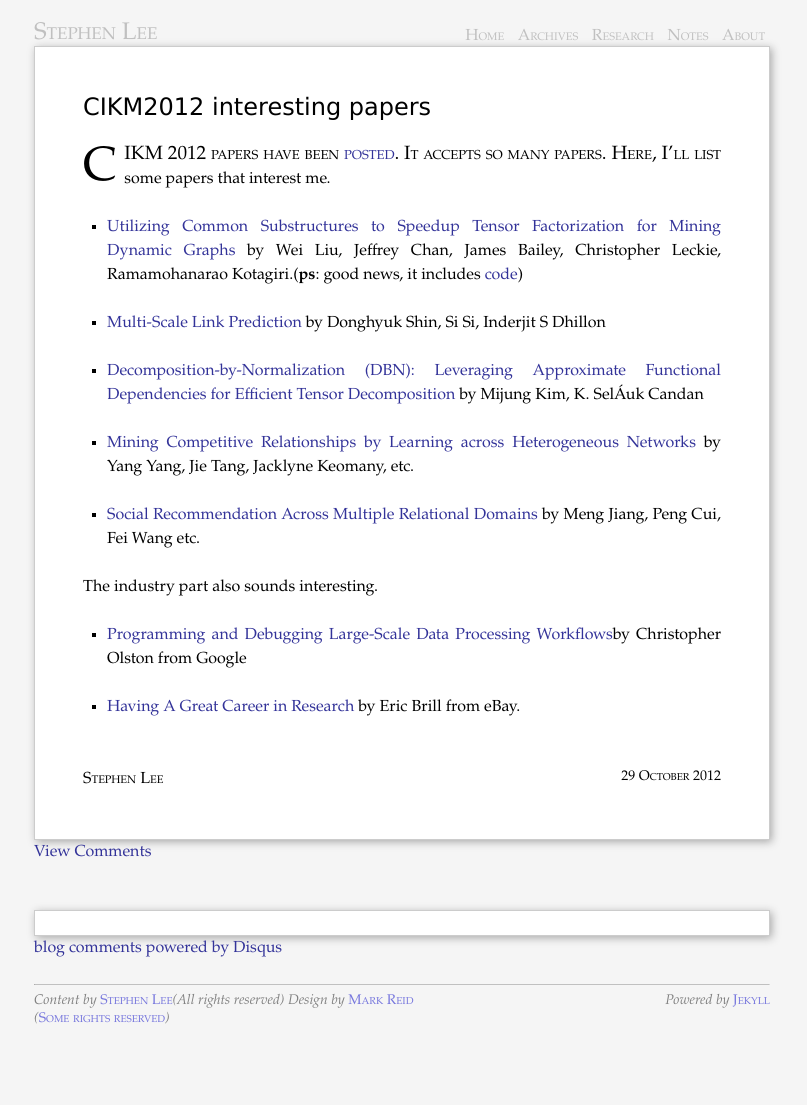
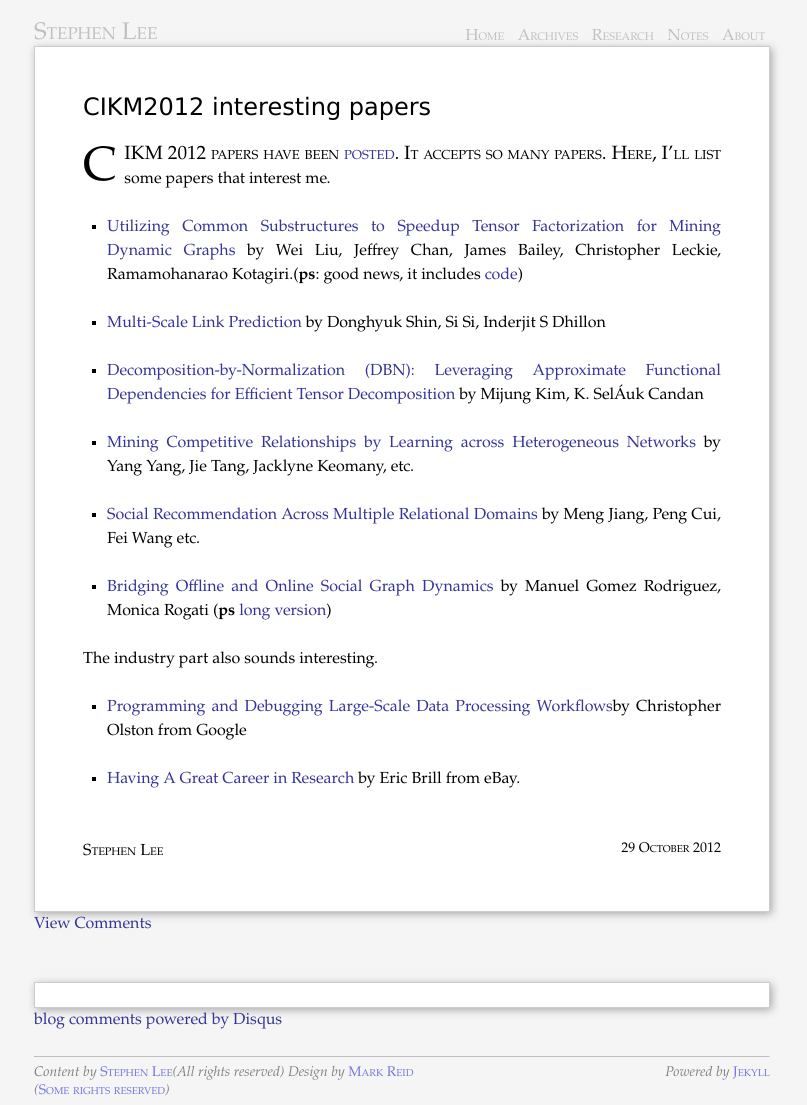
Before and after one commit to stephenLee/stephenlee.github.com, a Jekyll site: the page built from _posts/2012-10-29-cikm2012-papers-out.md, in a window 1280 px wide. Shown: the whole page, without its empty margins (238-1045 px from the left). Built offline with Jekyll 4.4.1, drawn with Linux system fonts in a browser that asks for light colours; comment, search, counter and statistics services are not loaded; before the commit the page ends 1033 px from its top, so only the background shows below that.

Commit message:
Updated _posts/2012-10-29-cikm2012-papers-out.md

```diff
--- a/_posts/2012-10-29-cikm2012-papers-out.md
+++ b/_posts/2012-10-29-cikm2012-papers-out.md
@@ -22,6 +22,8 @@ Heterogeneous Networks](http://keg.cs.tsinghua.edu.cn/jietang/publications/CIKM1
 * [Social Recommendation Across Multiple Relational
 Domains](http://www.mengjiang.me/cikm12-social-recommendation-across-multiple-relational-domains.pdf) by Meng Jiang, Peng Cui, Fei Wang etc.
 
+* [Bridging Offline and Online Social Graph Dynamics](http://www.stanford.edu/~manuelgr/pubs/events-cikm12.pdf) by Manuel Gomez Rodriguez, Monica Rogati (**ps** [long version](http://www.stanford.edu/~manuelgr/pubs/events-long.pdf))
+
 The industry part also sounds interesting.
 
 * [Programming and Debugging Large-Scale Data Processing Workflows](http://cloud.berkeley.edu/data/data-prog-debug.pdf)by Christopher Olston from Google
```
